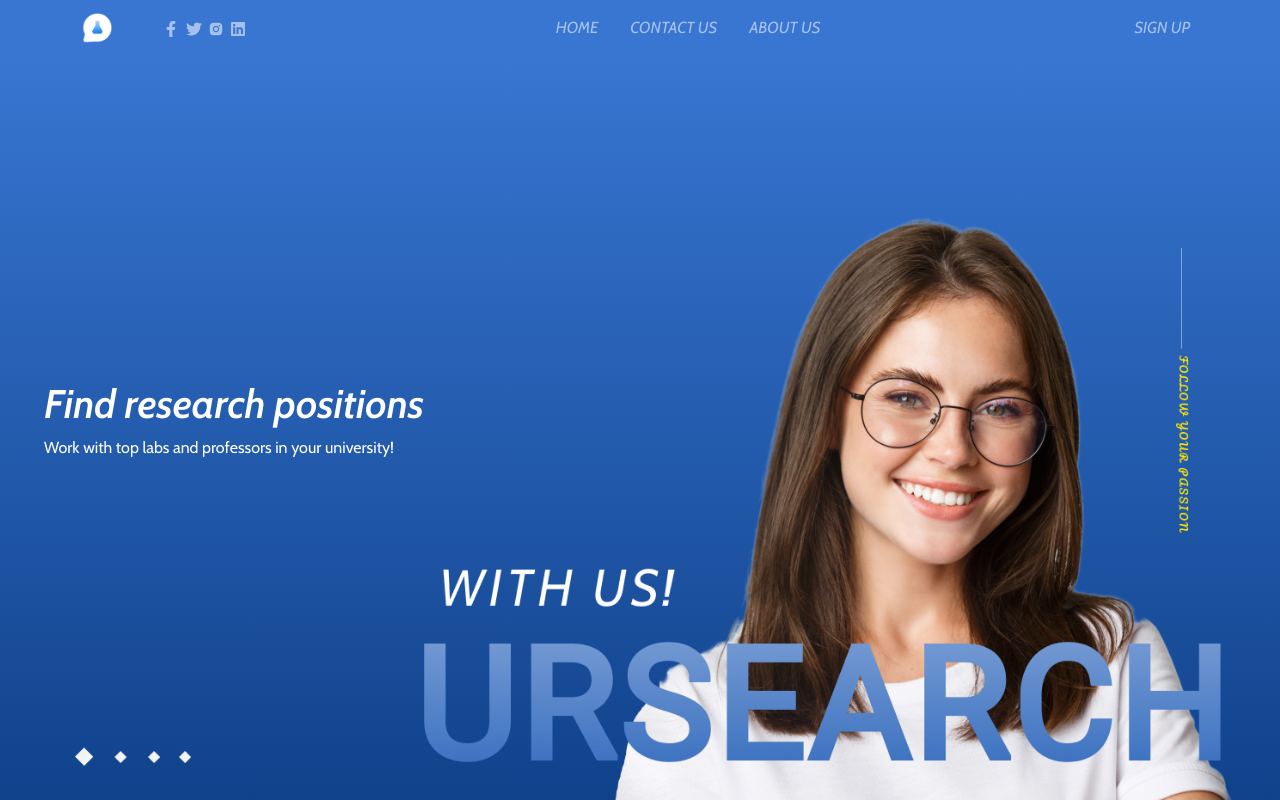
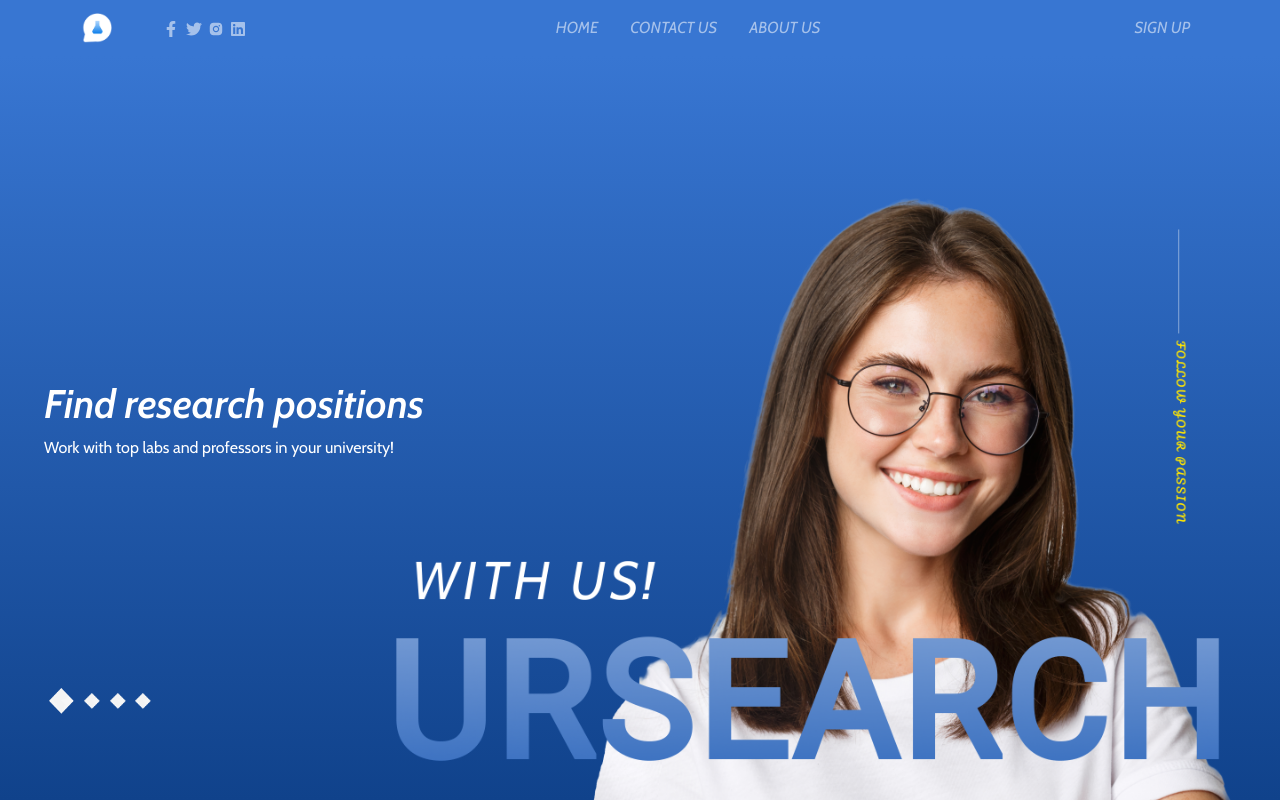
Before and after one commit to sweMojtaba/urSearchFrontEnd, a React (Create React App) app: page /welcome in a window 1280 px wide. Built offline with nearby package versions, Linux system fonts and the light colour scheme.

Commit message:
Separate slide buttons

```diff
--- a/src/components/Welcome/Slide.jsx
+++ b/src/components/Welcome/Slide.jsx
@@ -2,11 +2,40 @@ import React, { useEffect, useState } from "react";
 
 import "./styles.scss";
 
+import slideButton from "../../assets/slideButton.png";
+
 function Slide(props) {
+    const [activeTags, setActiveTags] = useState(["", "", "", ""]);
 
-    return <div id="slide" style={{backgroundImage: `url(${props.img})`}}>
+    useEffect(() => {
+        setActiveTags((prev) => {
+            const newActiveTags = [...prev];
+            newActiveTags[props.activeIndex] = "active";
+            return newActiveTags;
+        })
+    }, [props])
+
+
+    // To-do: memo SlideButtons
+    const SlideButtons = () => {
+        const nums = [0,1,2,3];
+        const Buttons = nums.map((num) => {
+            return <img
+            onClick={props["goToSlide"+(num+1)]}
+            src={slideButton}
+            alt={"Go to slide "+(num+1)}
+            className={activeTags[num]}
+            />
+        })
+        return Buttons;
+    }
+
+    return <div id="slide" style={{ backgroundImage: `url(${props.img})` }}>
         <h1 className="slogan">{props.slogan}</h1>
         <p className="text">{props.text}</p>
+        <div id="slideButtons">
+            <SlideButtons/>
+        </div>
     </div>
 }
 
--- a/src/components/Welcome/Welcome.jsx
+++ b/src/components/Welcome/Welcome.jsx
@@ -6,7 +6,6 @@ import slide1 from "../../assets/slide1.png"
 
 function Welcome() {
     // To-do: add other slides
-    // To-do: make slide buttons clickable
     return <>
     <Header/>
     <div className="main">
@@ -15,6 +14,7 @@ function Welcome() {
                 img={slide1}
                 slogan="Find research positions"
                 text="Work with top labs and professors in your university!"
+                activeIndex={0}
             />
         </Container>
     </div>
--- a/src/components/Welcome/styles.scss
+++ b/src/components/Welcome/styles.scss
@@ -4,7 +4,22 @@
     display: flex;
     flex-direction: column;
     justify-content: center;
-    background-size: 95%;
+    background-size: 70%;
     background-repeat: no-repeat;
     background-position: right 0% bottom 0%;
 }
+
+#slideButtons {
+    position: absolute;
+    bottom: 5em;
+    height: 2em;
+}
+
+#slideButtons > img.active {
+    height: 80%;
+}
+
+#slideButtons > img {
+    height: 50%;
+    margin: 0 0.3em;
+}
```
Also changed, not shown: src/assets/slide1.png, src/assets/slideButton.png (added).
